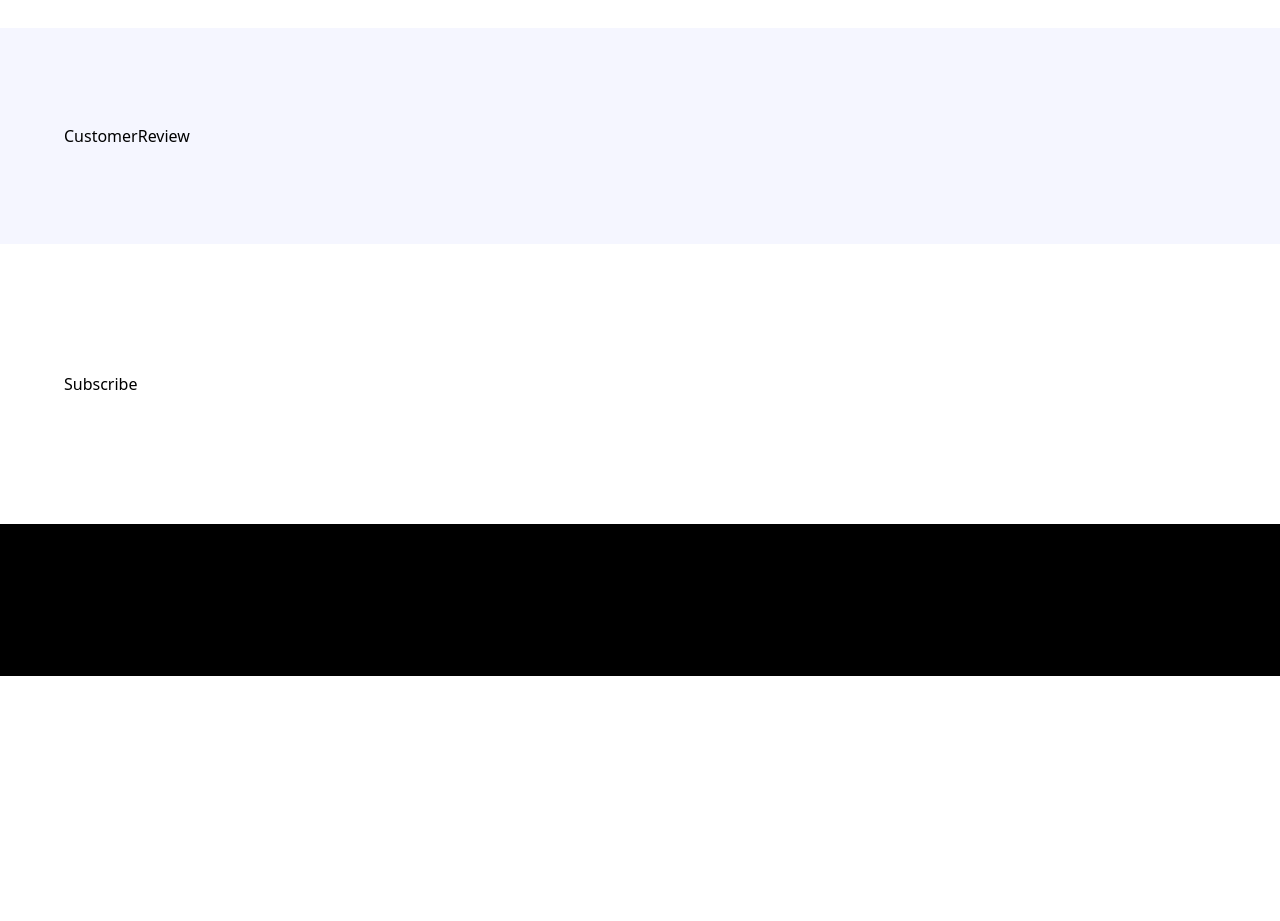
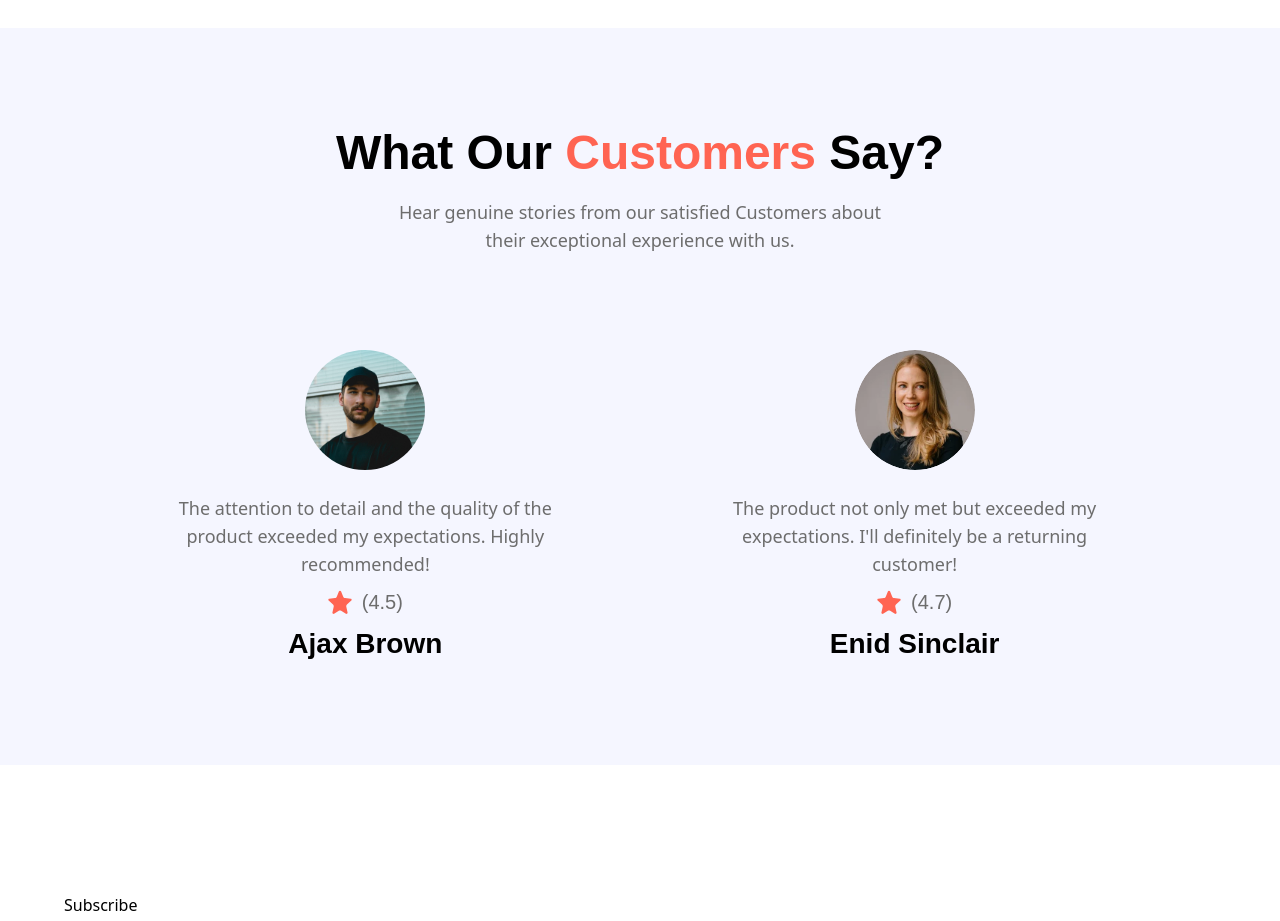
Before and after one commit to Siva-perumal-001/NIke_landing_page, a React (Vite) app: page / in a window 1280 px wide. Shown: the part 3500-4421 px from the top of the page. Before the commit the page ends 4176 px from the top, so only its background shows below. Built offline with nearby package versions, Linux system fonts and the light colour scheme.

Commit message:
Customer review section was done

```diff
--- /dev/null
+++ b/src/Components/ReviewCard.jsx
@@ -0,0 +1,21 @@
+import React from 'react'
+import { star } from '../assets/icons'
+
+const ReviewCard = ({imgURL,customerName,feedback,rating}) => {
+  return (
+    <div className='flex justify-center items-center flex-col'>
+        <img src={imgURL} alt="customer" className='rounded-full object-cover w-[120px] h-[120px]' />
+        <p className='mt-6 max-w-sm text-center info-text'>
+            {feedback}
+        </p>
+
+        <div className='mt-3 flex justify-center items-center gap-2.5'>
+            <img src={star} alt="star-icon" width={24} height={24} className='object-contain m-0' />
+            <p className='text-xl text-slate-gray font-montserrat'>({rating})</p>
+        </div>
+        <h3 className='mt-1 font-palanquin text-3xl text-center font-black'>{customerName}</h3>
+    </div>
+  )
+}
+
+export default ReviewCard
--- a/src/Constants/index.js
+++ b/src/Constants/index.js
@@ -73,14 +73,14 @@
 export const reviews = [
     {
         imgURL: customer1,
-        customerName: 'Morich Brown',
+        customerName: 'Ajax Brown',
         rating: 4.5,
         feedback: "The attention to detail and the quality of the product exceeded my expectations. Highly recommended!"
     },
     {
         imgURL: customer2,
-        customerName: 'Lota Mongeskar',
-        rating: 4.5,
+        customerName: 'Enid Sinclair',
+        rating: 4.7,
         feedback: "The product not only met but exceeded my expectations. I'll definitely be a returning customer!"
     }
 ];
--- a/src/Sections/CustomerReview.jsx
+++ b/src/Sections/CustomerReview.jsx
@@ -1,6 +1,31 @@
+import { reviews } from "../Constants"
+import ReviewCard from "../Components/ReviewCard"
+
 const CustomerReview = () => {
   return (
-    <div>CustomerReview</div>
+    <section className="max-container">
+      <h3 className="font-palanquin text-4xl font-bold text-center">
+        What Our
+        <span className="text-coral-red"> Customers </span>
+        Say?
+      </h3>
+      <p className="info-text m-auto mt-4 max-w-lg text-center">
+        Hear genuine stories from our satisfied Customers about their exceptional experience with us.
+      </p>
+
+      <div className="mt-24 flex flex-1 justify-evenly items-center max-lg:flex-col gap-14">
+        {reviews.map((review)=>(
+            <ReviewCard
+              key={review.customerName}
+              imgURL={review.imgURL}
+              customerName={review.customerName}
+              feedback={review.feedback}
+              rating={review.rating}
+            />
+        ))}
+      </div>
+
+    </section>
   )
 }
 
--- a/src/Sections/SpecialOffer.jsx
+++ b/src/Sections/SpecialOffer.jsx
@@ -4,7 +4,7 @@
 
 const SpecialOffer = () => {
   return (
-    <section className="flex justify-wrap items-center max-xl:fllex-col-reverse gap-10 max-container">
+    <section className="flex justify-wrap items-center max-xl:flex-col-reverse gap-10 max-container">
       <div className="flex-1">
         <img src={offer} alt="offer" width={773} height={687} className="object-conatin w-full"/>
       </div>
--- a/src/Sections/SuperQuality.jsx
+++ b/src/Sections/SuperQuality.jsx
@@ -3,7 +3,7 @@
 
 const SuperQuality = () => {
   return (
-    <section id='about-us' className="flex justify-between items-center max-lg:flex -col gap-10 w-full max-container">
+    <section id='about-us' className="flex justify-between items-center max-lg:flex-col gap-10 w-full max-container">
       <div className="flex flex-1 flex-col">
           <h2 className="font-palanquin text-4xl capitalize font-bold lg:max-w-lg">
               We Provide you <span className="text-coral-red">
```
